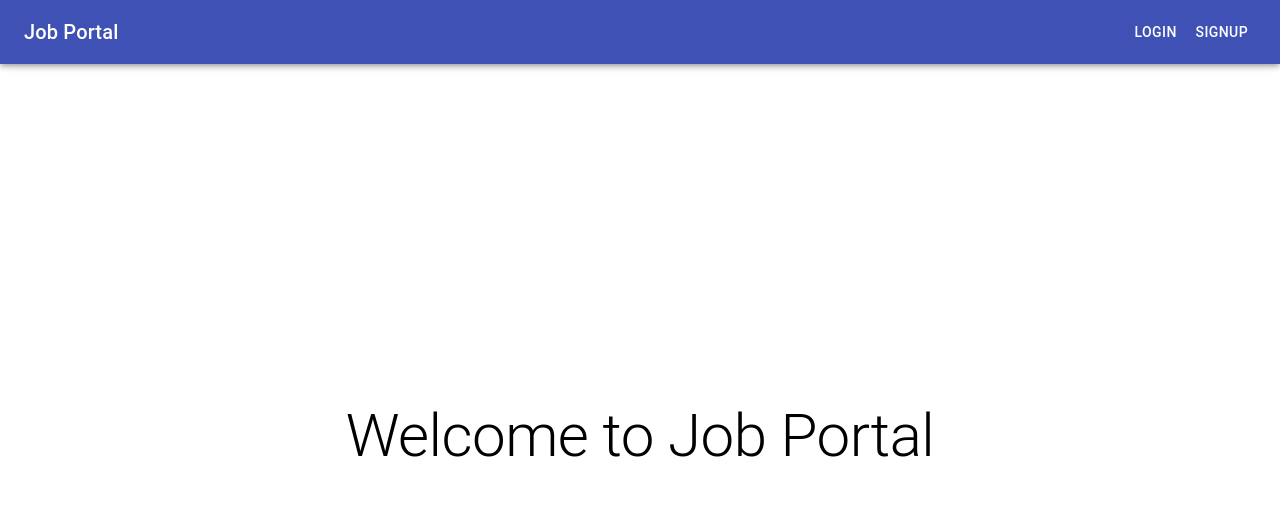
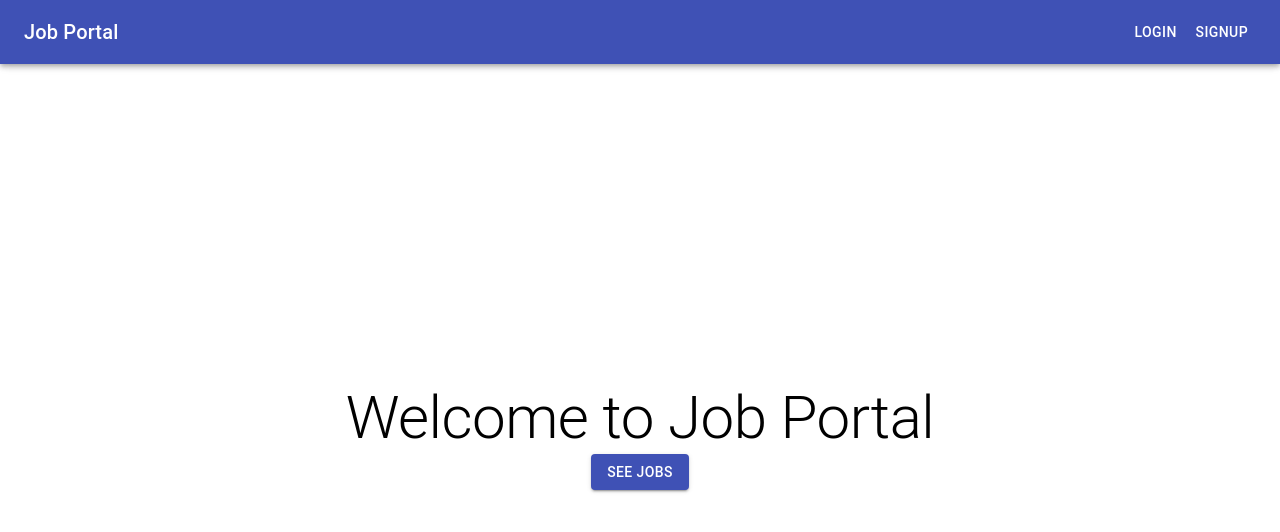
Before and after one commit to ptech12/onlinejobportal, a React (Create React App) app in the folder frontend/: page / in a window 1280 px wide. Shown: the top 532 px of the page. Built offline with nearby package versions, Linux system fonts and the light colour scheme.

Commit message:
added see jobs button

```diff
--- a/frontend/package.json
+++ b/frontend/package.json
@@ -2,6 +2,7 @@
   "name": "job-portal",
   "version": "0.1.0",
   "private": true,
+  "homepage": "http://ptech12.github.io/onlinejobportal/",
   "dependencies": {
     "@material-ui/core": "^4.11.2",
     "@material-ui/icons": "^4.11.2",
@@ -19,10 +20,13 @@
     "web-vitals": "^0.2.4"
   },
   "scripts": {
+    "predeploy": "npm run build",
+    "deploy": "gh-pages -d build",
     "start": "react-scripts start",
     "build": "react-scripts build",
     "test": "react-scripts test",
     "eject": "react-scripts eject"
+
   },
   "eslintConfig": {
     "extends": [
--- a/frontend/src/component/Welcome.js
+++ b/frontend/src/component/Welcome.js
@@ -1,4 +1,4 @@
-import { Grid, Typography } from "@material-ui/core";
+import { Grid, Typography, Button } from "@material-ui/core";
 import { useState } from 'react';
 
 const Welcome = (props) => {
@@ -13,7 +13,13 @@ const Welcome = (props) => {
     >
       <Grid item>
         <Typography variant="h2">Welcome to Job Portal</Typography>
+
       </Grid>
+
+
+      <Button variant="contained" color="primary" href="/home">See Jobs</Button>
+
+      {/* <button>See Jobs</button> */}
     </Grid>
   );
 };
```
Also changed, not shown: 1 other file (tests, documents, lock files or other folders).
